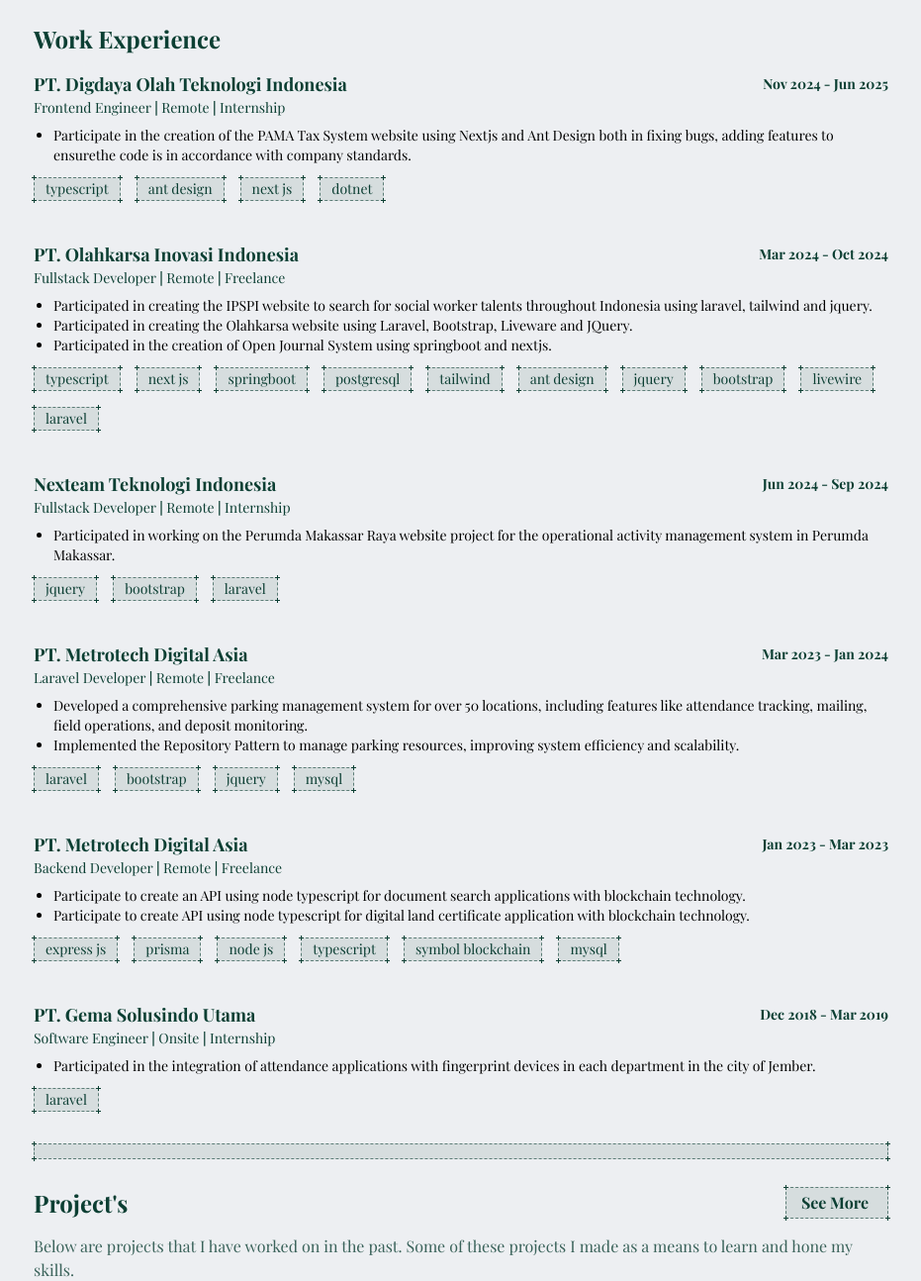
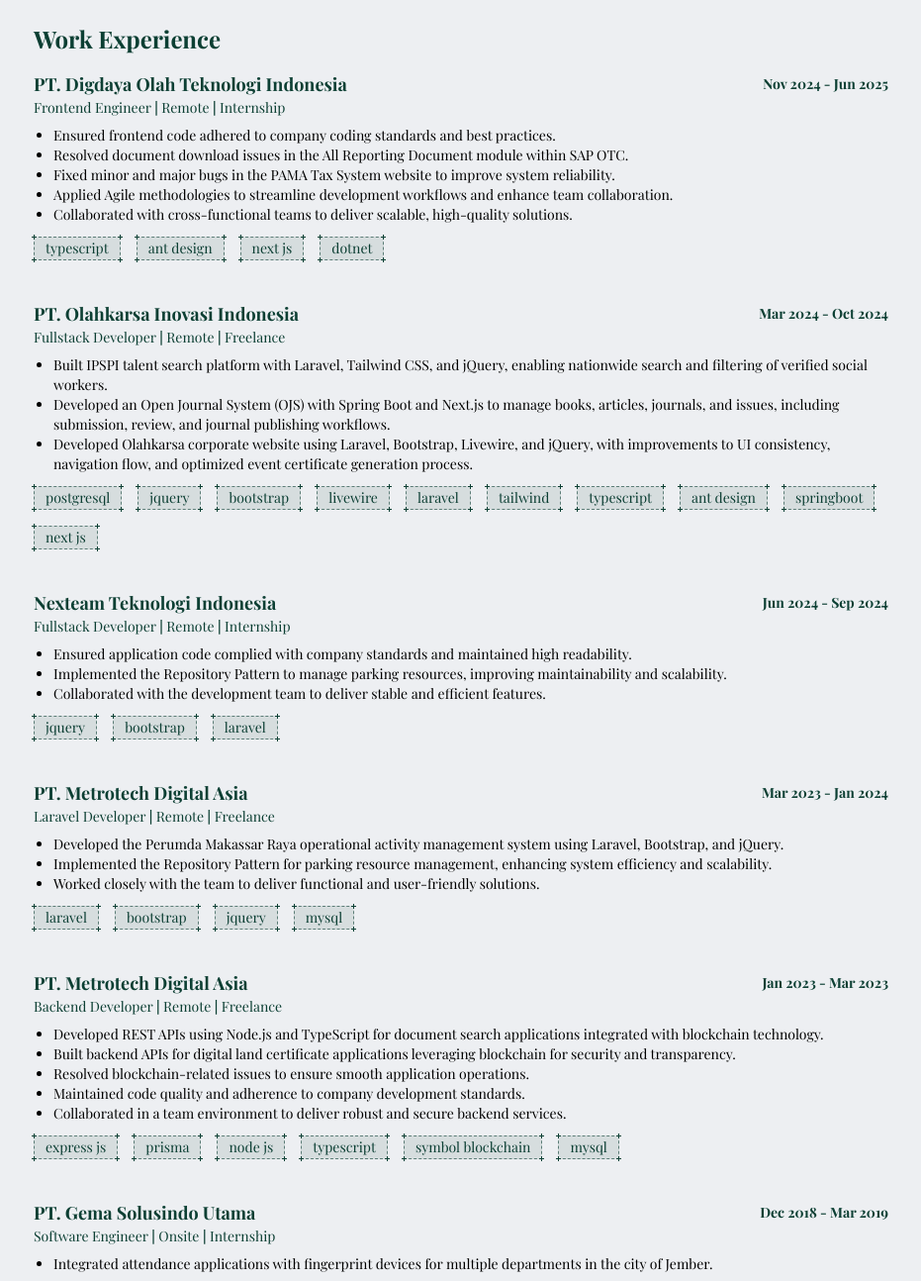
Before and after one commit to dikhiachmaddani/dikhiachmaddani-lite, an Astro site: page / in a window 1280 px wide. Shown: the part 285-1579 px from the top of the page at 99% size, without its empty margins (174-1105 px from the left). Built offline with nearby package versions, Linux system fonts and the light colour scheme; Astro itself is replaced by a stand-in of ours; a web font is replaced by a local one; what @iconify/tailwind4 would draw is missing.

Commit message:
fix(experience): fixing description experience

```diff
--- a/src/common/data/work-experiences.ts
+++ b/src/common/data/work-experiences.ts
@@ -8,7 +8,11 @@
         time: "internship",
         period: [new Date(2024, 10), new Date(2025, 5)],
         details: [
-            "Participate in the creation of the PAMA Tax System website using Nextjs and Ant Design both in fixing bugs, adding features to ensurethe code is in accordance with company standards.",
+            "Ensured frontend code adhered to company coding standards and best practices.",
+            "Resolved document download issues in the All Reporting Document module within SAP OTC.",
+            "Fixed minor and major bugs in the PAMA Tax System website to improve system reliability.",
+            "Applied Agile methodologies to streamline development workflows and enhance team collaboration.",
+            "Collaborated with cross-functional teams to deliver scalable, high-quality solutions."
         ],
         technologies: [
             "typescript",
@@ -24,21 +28,21 @@
         time: "freelance",
         period: [new Date(2024, 2), new Date(2024, 9)],
         details: [
-            "Participated in creating the IPSPI website to search for social worker talents throughout Indonesia using laravel, tailwind and jquery.",
-            "Participated in creating the Olahkarsa website using Laravel, Bootstrap, Liveware and JQuery.",
-            "Participated in the creation of Open Journal System using springboot and nextjs.",
+            "Built IPSPI talent search platform with Laravel, Tailwind CSS, and jQuery, enabling nationwide search and filtering of verified social workers.",
+            "Developed an Open Journal System (OJS) with Spring Boot and Next.js to manage books, articles, journals, and issues, including submission, review, and journal publishing workflows.",
+            "Developed Olahkarsa corporate website using Laravel, Bootstrap, Livewire, and jQuery, with improvements to UI consistency, navigation flow, and optimized event certificate generation process."
         ],
         technologies: [
-            "typescript",
-            "next js",
-            "springboot",
             "postgresql",
-            "tailwind",
-            "ant design",
             "jquery",
             "bootstrap",
             "livewire",
-            "laravel"
+            "laravel",
+            "tailwind",
+            "typescript",
+            "ant design",
+            "springboot",
+            "next js"
         ],
     },
     {
@@ -48,7 +52,9 @@
         time: "internship",
         period: [new Date(2024, 5), new Date(2024, 8)],
         details: [
-            "Participated in working on the Perumda Makassar Raya website project for the operational activity management system in Perumda Makassar.",
+            "Ensured application code complied with company standards and maintained high readability.",
+            "Implemented the Repository Pattern to manage parking resources, improving maintainability and scalability.",
+            "Collaborated with the development team to deliver stable and efficient features."
         ],
         technologies: [
             "jquery",
@@ -63,8 +69,9 @@
         time: "freelance",
         period: [new Date(2023, 2), new Date(2024, 0)],
         details: [
-            "Developed a comprehensive parking management system for over 50 locations, including features like attendance tracking, mailing, field operations, and deposit monitoring.",
-            "Implemented the Repository Pattern to manage parking resources, improving system efficiency and scalability."
+            "Developed the Perumda Makassar Raya operational activity management system using Laravel, Bootstrap, and jQuery.",
+            "Implemented the Repository Pattern for parking resource management, enhancing system efficiency and scalability.",
+            "Worked closely with the team to deliver functional and user-friendly solutions."
         ],
         technologies: [
             "laravel",
@@ -80,8 +87,11 @@
         time: "freelance",
         period: [new Date(2023, 0), new Date(2023, 2)],
         details: [
-            "Participate to create an API using node typescript for document search applications with blockchain technology.",
-            "Participate to create API using node typescript for digital land certificate application with blockchain technology.",
+            "Developed REST APIs using Node.js and TypeScript for document search applications integrated with blockchain technology.",
+            "Built backend APIs for digital land certificate applications leveraging blockchain for security and transparency.",
+            "Resolved blockchain-related issues to ensure smooth application operations.",
+            "Maintained code quality and adherence to company development standards.",
+            "Collaborated in a team environment to deliver robust and secure backend services."
         ],
         technologies: [
             "express js",
@@ -99,7 +109,7 @@
         time: "internship",
         period: [new Date(2018, 11), new Date(2019, 2)],
         details: [
-            "Participated in the integration of attendance applications with fingerprint devices in each department in the city of Jember."
+            "Integrated attendance applications with fingerprint devices for multiple departments in the city of Jember."
         ],
         technologies: [
             "laravel"
--- a/src/components/section/PostSection.astro
+++ b/src/components/section/PostSection.astro
@@ -21,7 +21,7 @@
             href="/posts"
             class="absolute inset-0 border border-dashed border-[#0C3F33]/60 bg-[#0C3F33]/10 group-hover:bg-[#0C3F33]/15"
           />
-          <div class="text-sm md:text-base font-bold text-[#0C3F33] px-4 py-1 rounded-full flex items-center gap-1">
+          <div class="text-xs md:text-sm font-semibold text-[#0C3F33] px-4 py-1 rounded-full flex items-center gap-1">
             See More <span class="icon-[lucide--arrow-up-right]" />
           </div>
 
--- a/src/components/section/ProjectSection.astro
+++ b/src/components/section/ProjectSection.astro
@@ -19,7 +19,7 @@
         <div class="group relative text-xs md:text-sm/6 text-[#0C3F33]">
           <a href="/projects" class="absolute inset-0 border border-dashed border-[#0C3F33]/60 bg-[#0C3F33]/10 group-hover:bg-[#0C3F33]/15" />
           <div
-            class="text-sm md:text-base font-bold text-[#0C3F33] px-4 py-1 rounded-full flex items-center gap-1">
+            class="text-xs md:text-sm font-semibold text-[#0C3F33] px-4 py-1 rounded-full flex items-center gap-1">
             See More <span class="icon-[lucide--arrow-up-right]" />
           </div>
 
```
Also changed, not shown: public/assets/projects/pamafix-mr/cover.png (added).
